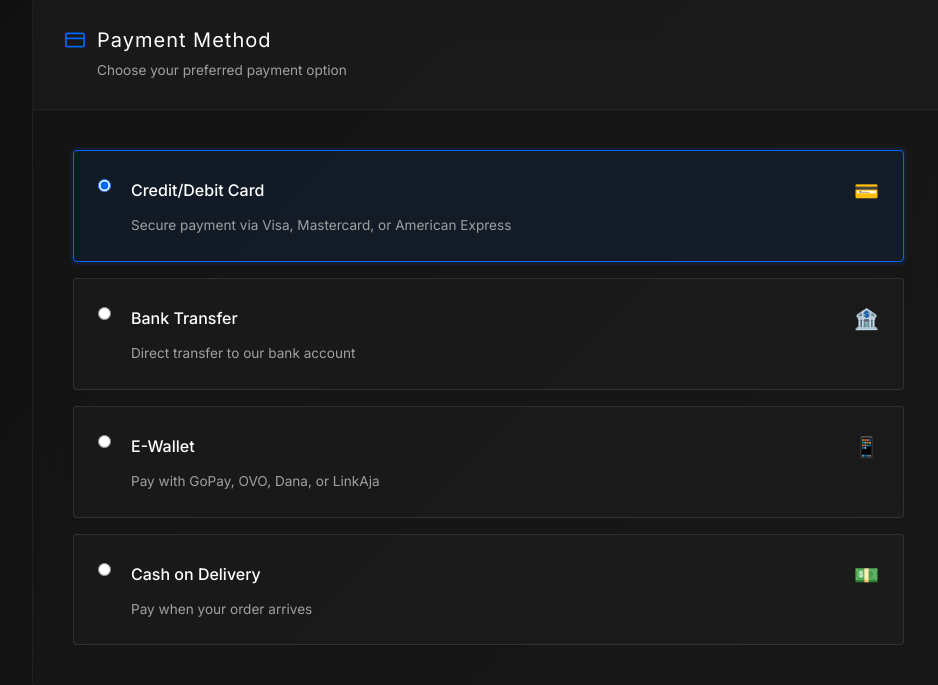
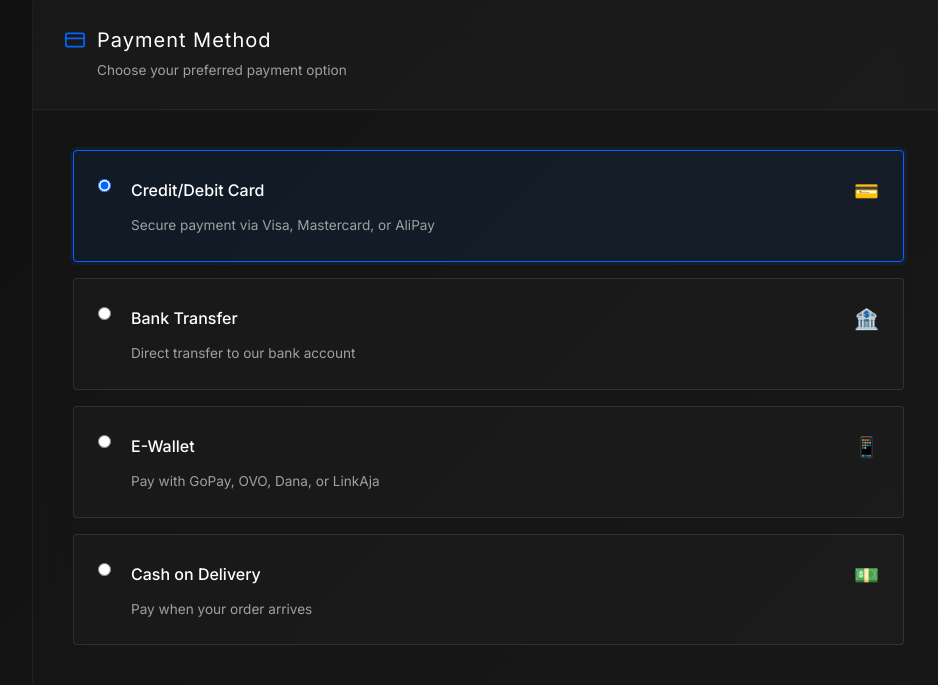
Before and after one commit to pbp-group-k4/becathlon, a Django app: template apps/order/templates/order/checkout.html in a window 1280 px wide. Shown: the part 1343-2028 px from the top of the page, without its empty margins (48-986 px from the left). Run offline with Django 5.2, Linux system fonts and the light colour scheme; the template is opened without the code that fills it, so the values that code supplies are empty; data comes from the database, SQL or seed files in the repository.

Commit message:
doing a funny

```diff
--- a/apps/order/templates/order/checkout.html
+++ b/apps/order/templates/order/checkout.html
@@ -124,7 +124,7 @@
                                         <span class="payment-badge">💳</span>
                                     </div>
                                 </div>
-                                <span class="radio-description">Secure payment via Visa, Mastercard, or American Express</span>
+                                <span class="radio-description">Secure payment via Visa, Mastercard, or AliPay</span>
                             </div>
                         </label>
                         <label class="radio-option">
```
